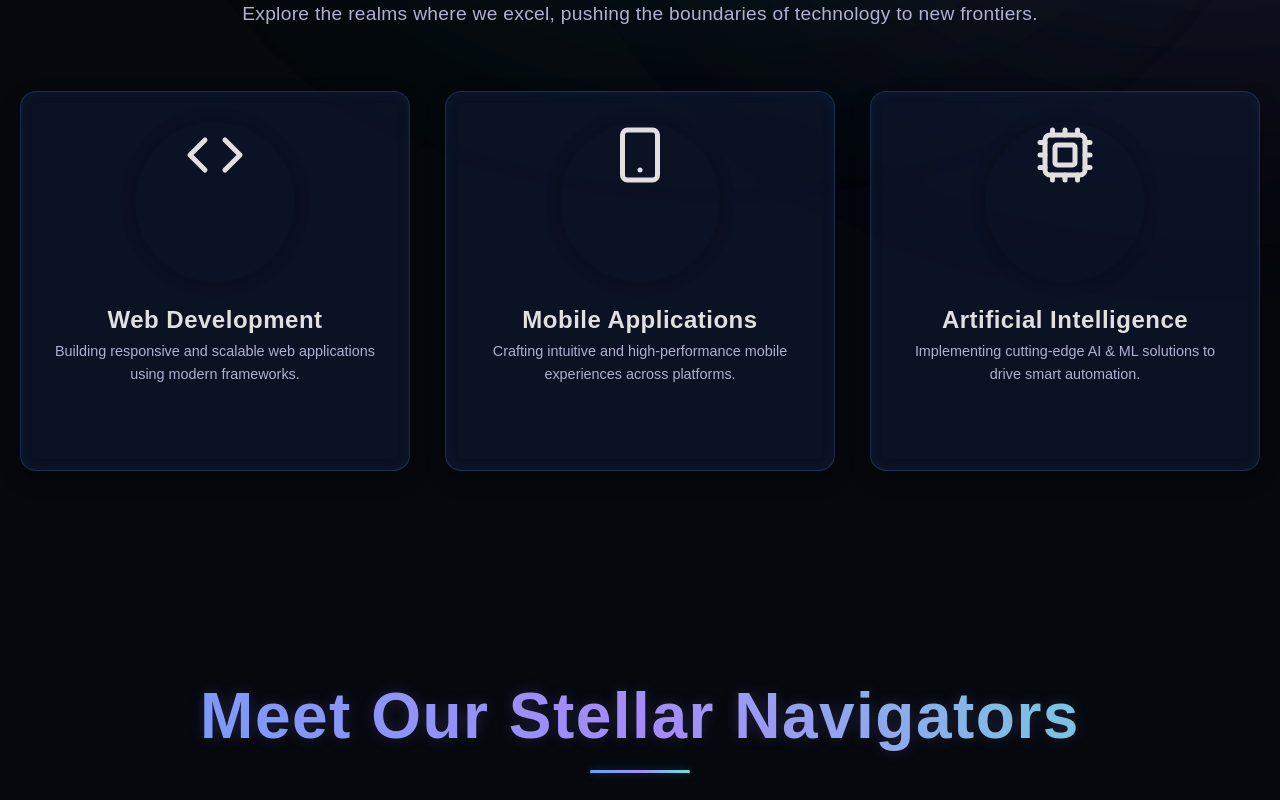
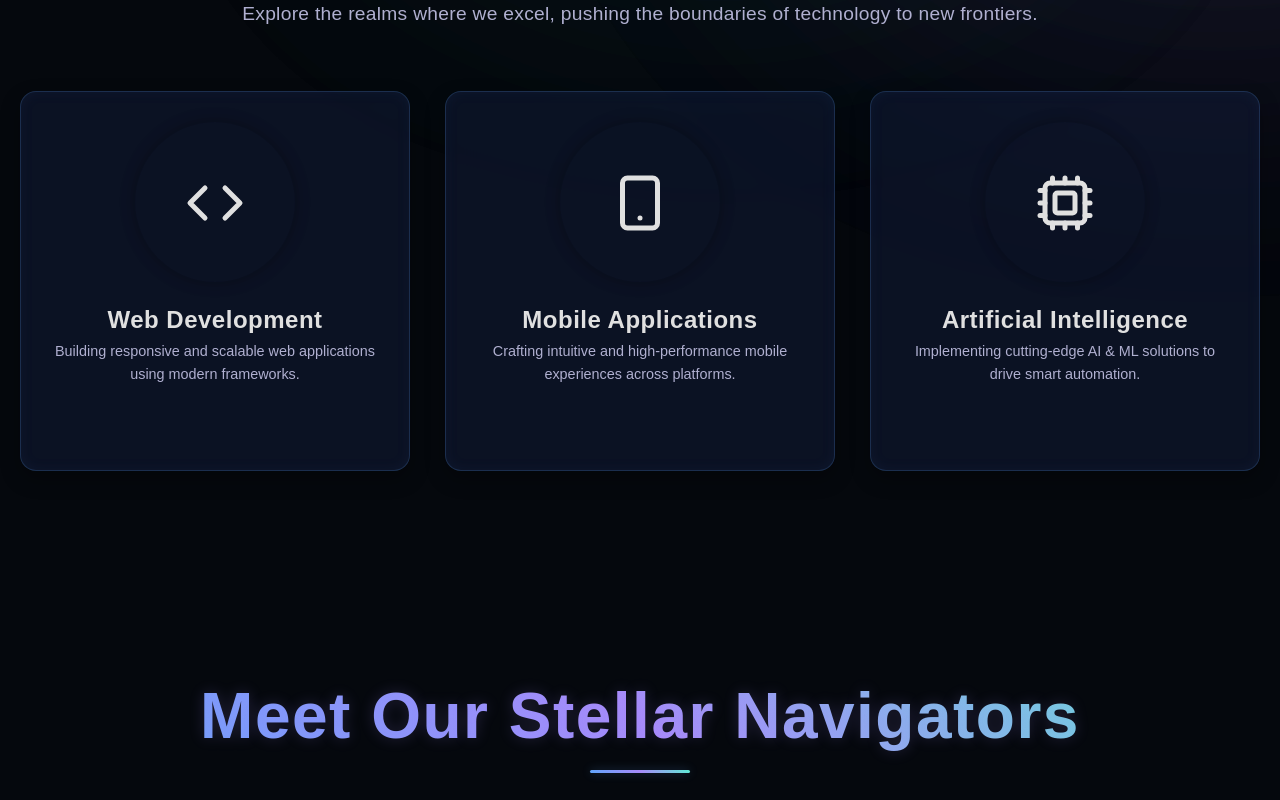
Before and after one commit to himanshuu932/Bludgers, a React (Create React App) app in the folder client/: page / in a window 1280 px wide. Shown: the part 980-1780 px from the top of the page. Built offline with nearby package versions, Linux system fonts and the light colour scheme.

Commit message:
fised domain logo posistioning

```diff
--- a/client/src/components/Domain.css
+++ b/client/src/components/Domain.css
@@ -194,6 +194,18 @@
   transition-duration: 0.8s; /* Slower shine animation */
 }
 
+.aex-team-member-image {
+  width: 100%;
+  height: 100%;
+  display: flex;
+  align-items: center;
+  justify-content: center;
+  object-fit: cover;
+  object-position: center;
+  border-radius: 50%;
+  overflow: hidden;
+  margin-top: 48px;
+}
 
 .aex-team-member-image-wrapper {
   width: 160px; /* Larger image */
--- a/client/src/components/Domain.jsx
+++ b/client/src/components/Domain.jsx
@@ -50,7 +50,7 @@ export default function AetherialDomainsPage() {
             <div key={domain.id} className="aex-team-member-card">
               <div className="aex-team-member-card-shine"></div>
               <div className="aex-team-member-image-wrapper">
-                {domain.icon}
+                <div className="aex-team-member-image">{domain.icon}</div>
                 <div className="aex-team-member-image-border-glow"></div>
               </div>
               <div className="aex-team-member-info">
```
